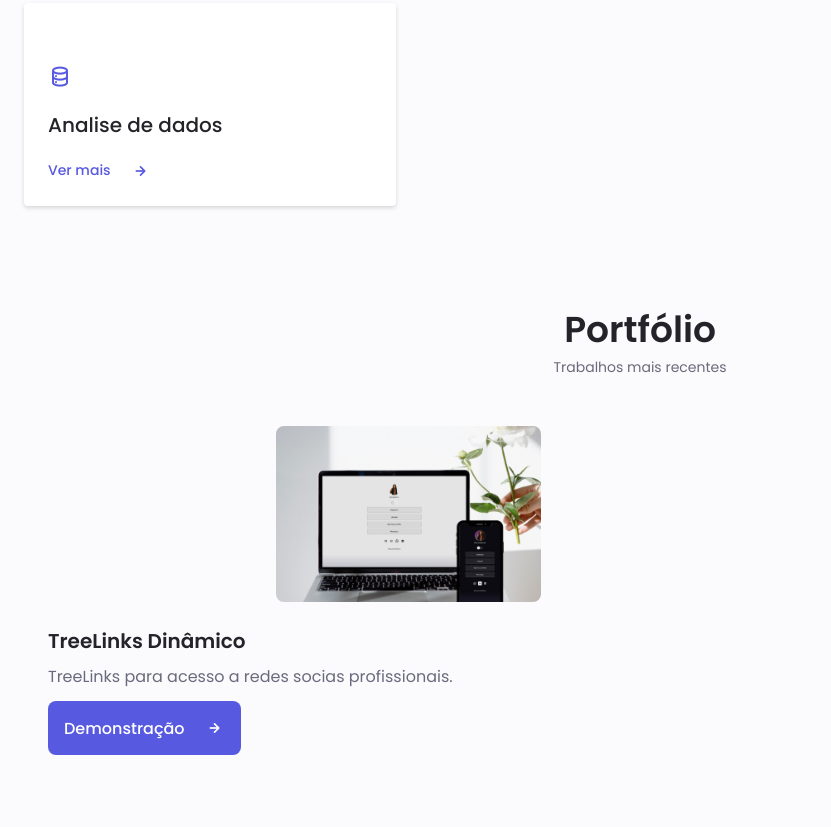
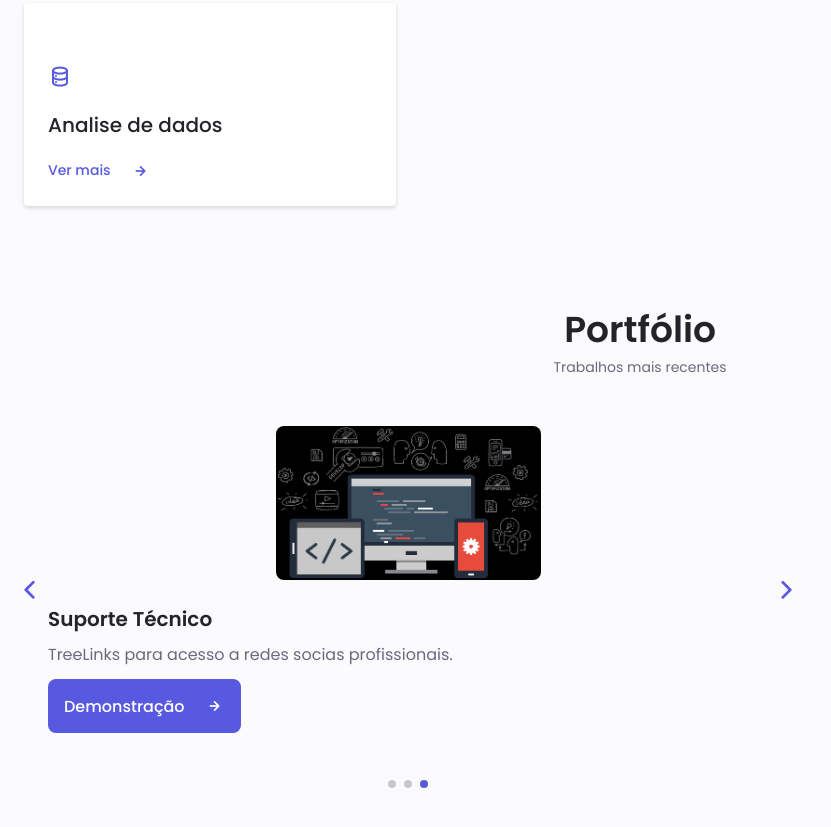
Before and after one commit to MarcosMineiroo/PortfolioMineiro-, a plain HTML site: page index.html in a window 1280 px wide. Shown: the part 3457-4284 px from the top of the page, without its empty margins (0-831 px from the left). Drawn offline with nearby package versions, Linux system fonts and the light colour scheme.

Commit message:
add galeria do portfolio(html,css, js) troca ded documentos

```diff
--- a/assets/css/styles.css
+++ b/assets/css/styles.css
@@ -767,6 +767,34 @@ img {
   color: var(--first-color);
 }
 
+.swiper-button-prev{
+  left: -.5rem;
+}
+
+.swiper-button-next{
+  right: -.5rem;
+}
+
+.swiper-container-horizontal > .swiper-pagination-bullets{
+  bottom: -2.5rem;
+
+}
+
+.swiper-pagination-bullet-active{
+  background-color: var(--first-color) ;
+}
+
+.swiper-button-prev,
+.swiper-button-next,
+.swiper-pagination-bullet{
+  outline: none;
+}
+
+
+
+
+
+
 /*==================== PROJECT IN MIND ====================*/
 
 
--- a/index.html
+++ b/index.html
@@ -695,12 +695,20 @@
                                     <i class="uil uil-arrow-right button__icon"></i>
                                 </a>
                             </div>
+                        </div>
+                    </div>
 
-                        </div>
+                    <!--Add Arrows-->
+                    <div class="swiper-button-next">
+                        <i class="uil uil-angle-right-b swiper-portfolio-icon"></i>
+                    </div>
+                    <div class="swiper-button-prev">
+                        <i class="uil uil-angle-left-b swiper-portfolio-icon"></i>
+                    </div>
+
+                    <div class="swiper-pagination"></div>
 
 
-
-                    </div>
 
 
                 </div>
```
Also changed, not shown: assets/css/swiper-bundle.min.css, assets/js/main.js (line endings or trailing spaces), assets/js/swiper-bundle.min.js, 1 other file.
